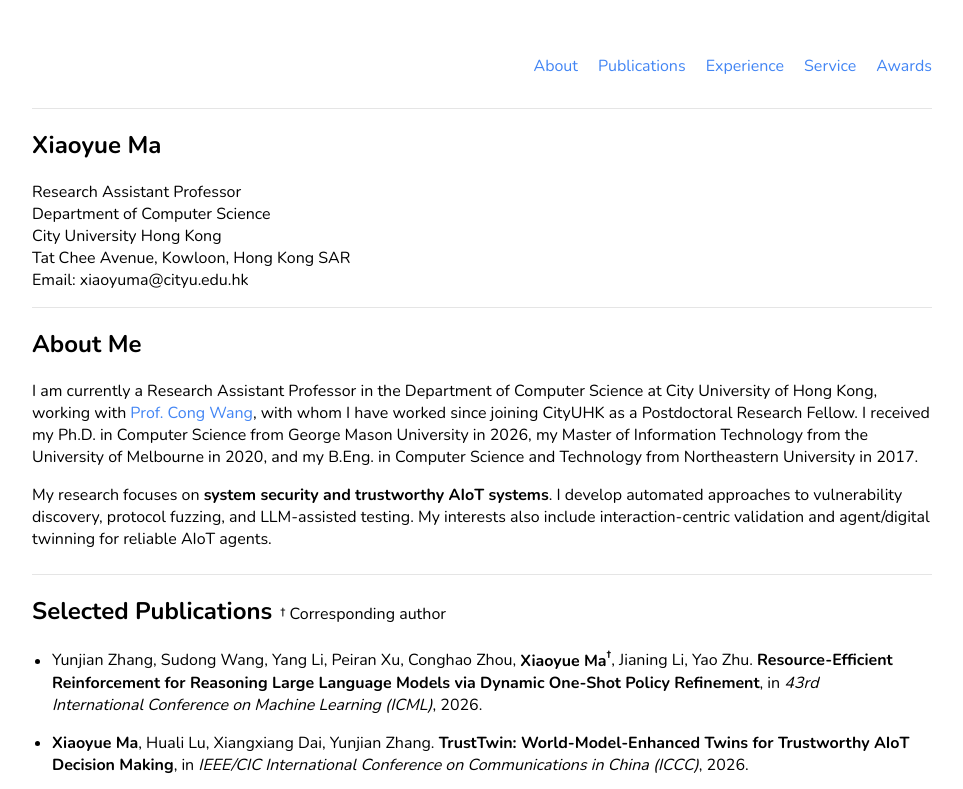
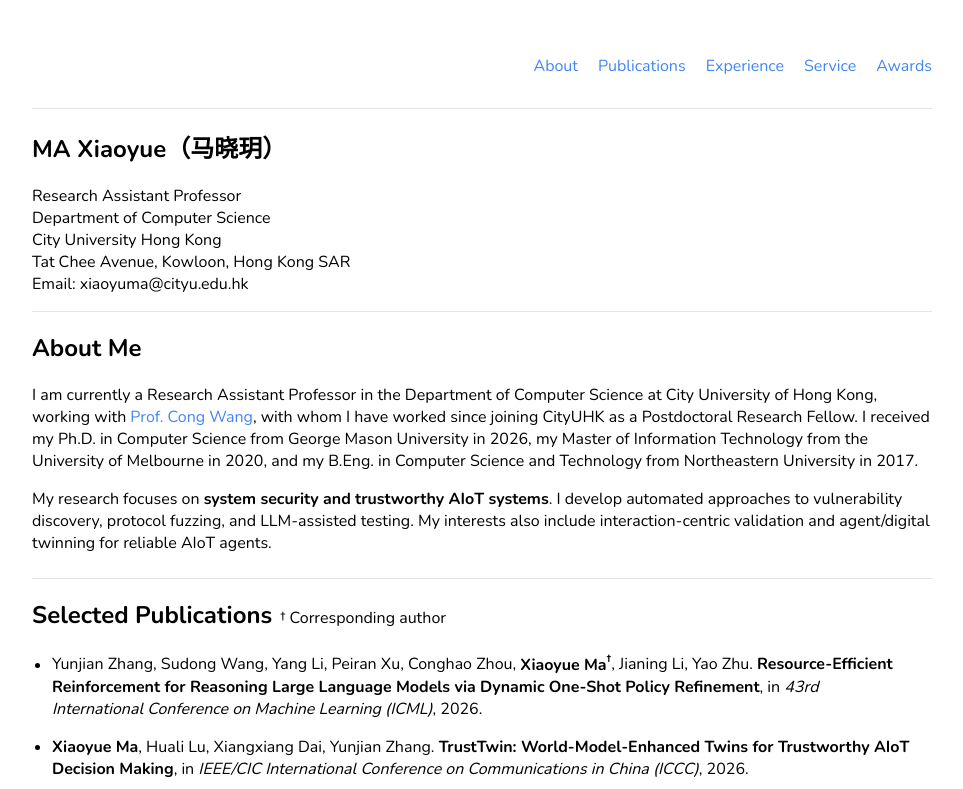
Before and after one commit to MA-xiao-yue/MA-xiao-yue.github.io, a plain HTML site: page index.html in a window 1280 px wide. Shown: the top 789 px of the page, without its empty margins (158-1121 px from the left). Drawn offline with Linux system fonts and the light colour scheme.

Commit message:
Update display name to MA Xiaoyue with Chinese name

```diff
--- a/index.html
+++ b/index.html
@@ -6,7 +6,7 @@
   <meta name="description" content="Xiaoyue Ma is a research assistant professor at City University of Hong Kong, working on system security and trustworthy AIoT systems.">
   <meta name="author" content="Xiaoyue Ma">
   <meta name="theme-color" content="#ffffff">
-  <title>Xiaoyue Ma</title>
+  <title>MA Xiaoyue（马晓玥）</title>
   <link rel="icon" href="assets/favicon.svg" type="image/svg+xml">
   <link rel="stylesheet" href="assets/style.css">
 </head>
@@ -24,7 +24,7 @@
     </header>
     <main id="main">
       <div class="profile">
-        <h1>Xiaoyue Ma</h1>
+        <h1>MA Xiaoyue（马晓玥）</h1>
         <p class="position">Research Assistant Professor</p>
         <p class="affiliation">Department of Computer Science<br>City University Hong Kong<br>Tat Chee Avenue, Kowloon, Hong Kong SAR</p>
         <div class="contact">
```
